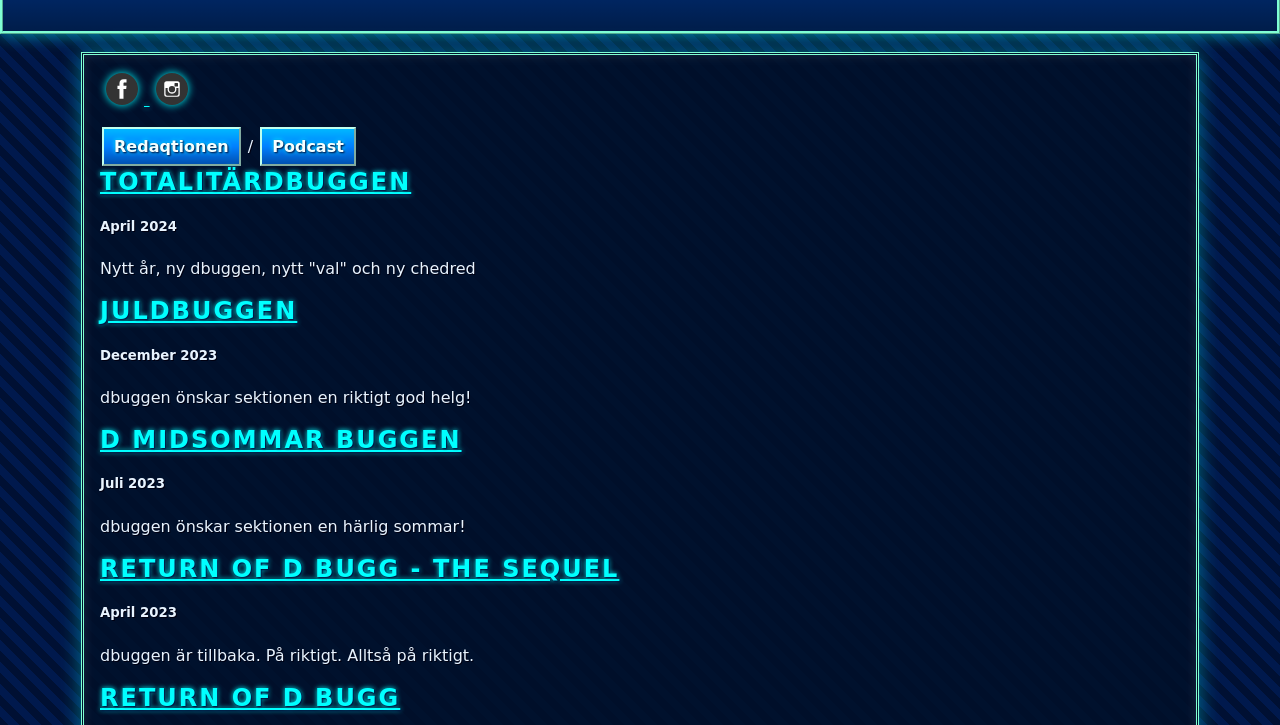
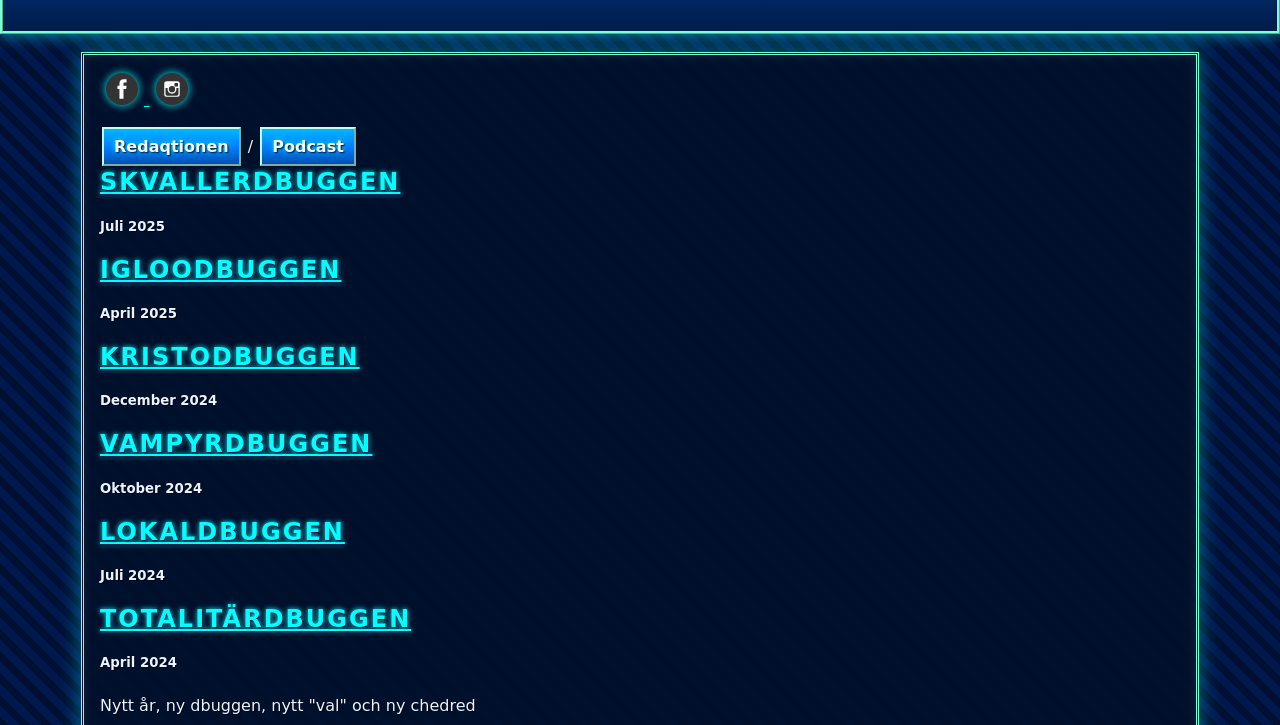
Before and after one commit to datasektionen/dbuggen, a Jekyll site: the page built from index.html, in a window 1280 px wide and 900 px high, cut to the strip 175-900 px from the top of the window. Built offline with Jekyll 4.4.1, drawn with Linux system fonts in a browser that asks for light colours.

Commit message:
addig issues

```diff
--- a/_data/issues.yaml
+++ b/_data/issues.yaml
@@ -159,3 +159,27 @@
   name: Totalitärdbuggen
   description: Nytt år, ny dbuggen, nytt "val" och ny chedred
   date: "April 2024"
+- number: 40
+  name: Lokaldbuggen
+  description: ""
+  date: "Juli 2024"
+- number: 41
+  name: Vampyrdbuggen
+  description: ""
+  date: "Oktober 2024"
+- number: 42
+  name: Kristodbuggen
+  description: ""
+  date: "December 2024"
+- number: 43
+  name: Igloodbuggen
+  description: ""
+  date: "April 2025"
+- number: 44
+  name: Skvallerdbuggen
+  description: ""
+  date: "Juli 2025"
+# - number: 45
+#   name: Milleniedbuggen
+#   description: ""
+#   date: "November 2025"
```
Also changed, not shown: issues/40.html (added, +7 -0 lines), issues/41.html (added, +7 -0 lines), issues/42.html (added, +7 -0 lines), issues/43.html (added, +7 -0 lines), issues/44.html (added, +7 -0 lines).
